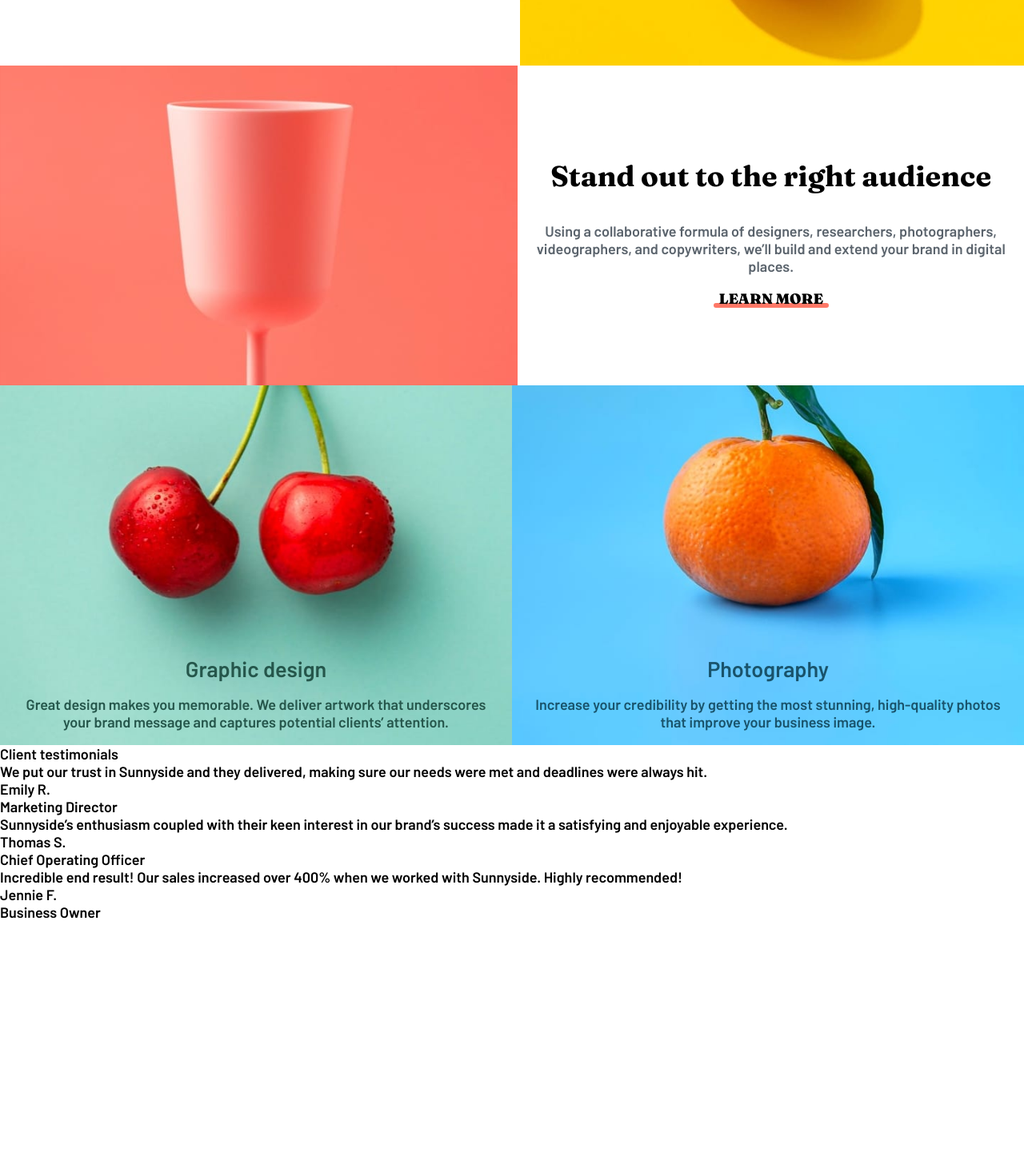
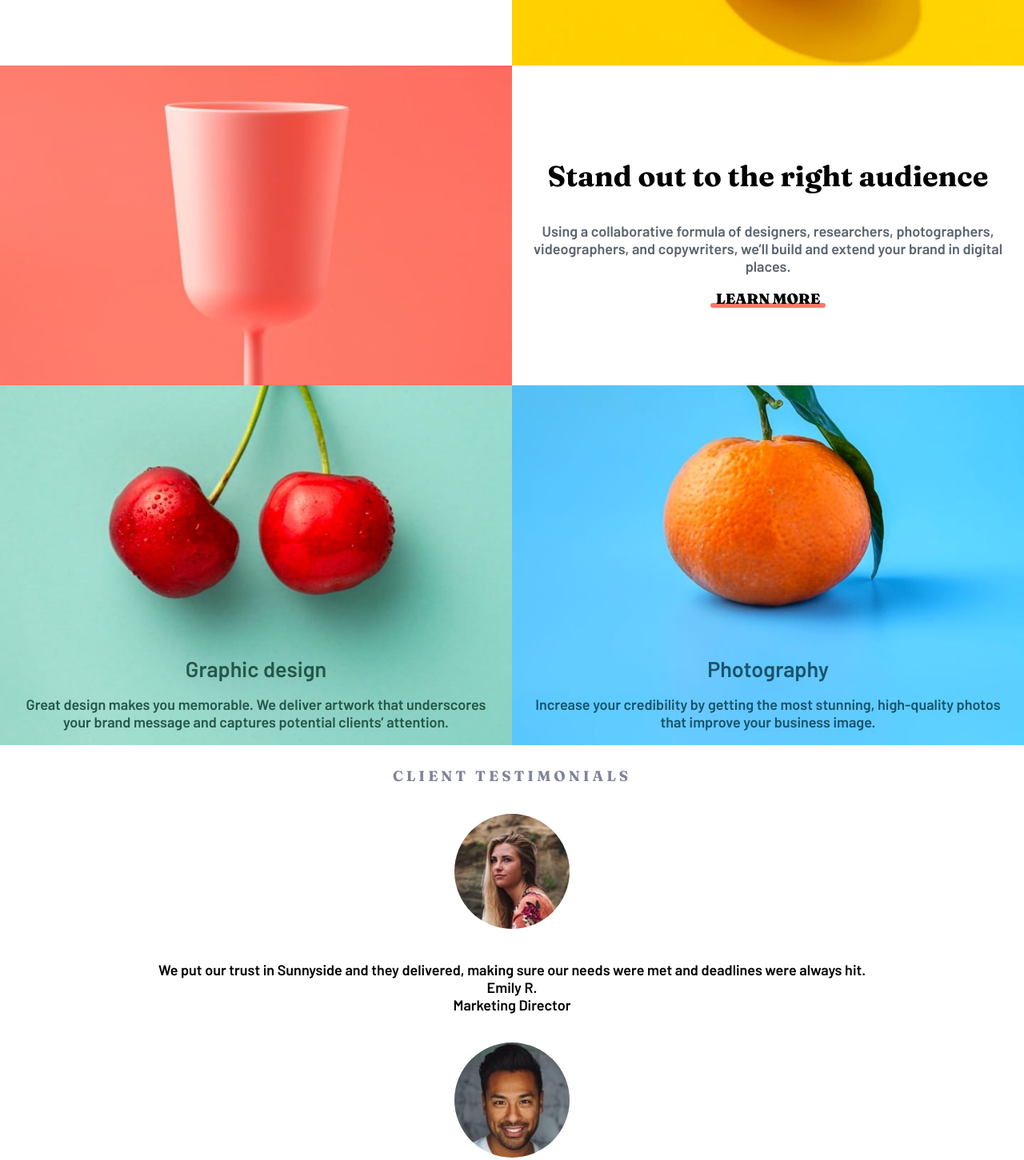
Before and after one commit to chimny/Sunnyside, a website built with Parcel: page src/index.html in a window 1280 px wide. Shown: the part 998-2449 px from the top of the page at 80% size. Before the commit the page ends 2150 px from the top, so only its background shows below. Built offline with nearby package versions, Linux system fonts and the light colour scheme; files whose address does not match are found by name.

Commit message:
working on testimonials section mobile

```diff
--- a/src/index.html
+++ b/src/index.html
@@ -105,9 +105,10 @@
             </section>
 
             <section class="testimonials">
-                <h4>Client testimonials</h4>
                 <div class="testimonialcontainer">
+                    <h4>Client testimonials</h4>
                     <div class="testimonial">
+                        <img src="./images/image-emily.jpg" alt="Emily" />
                         <p class="quote">
                             We put our trust in Sunnyside and they delivered,
                             making sure our needs were met and deadlines were
@@ -117,6 +118,7 @@
                         <p class="position">Marketing Director</p>
                     </div>
                     <div class="testimonial">
+                        <img src=".//images/image-thomas.jpg" alt="Thomas" />
                         <p class="quote">
                             Sunnyside’s enthusiasm coupled with their keen
                             interest in our brand’s success made it a satisfying
@@ -127,6 +129,7 @@
                     </div>
 
                     <div class="testimonial">
+                        <img src=".//images/image-jennie.jpg" alt="Jennie" />
                         <p class="quote">
                             Incredible end result! Our sales increased over 400%
                             when we worked with Sunnyside. Highly recommended!
--- a/src/scss/about.scss
+++ b/src/scss/about.scss
@@ -113,21 +113,14 @@
     }
 
     .contentBox {
-        flex-grow: 1;
-        align-items: center;
         display: flex;
         flex-direction: column;
         justify-content: center;
+        width: 100%;
     }
 
     .keypoints {
         display: flex;
-        flex-basis: 0;
-        flex: 1 1 0px;
-    }
-
-    .keypoints > * {
-        min-height: none;
     }
 
     .reversed {
@@ -135,9 +128,7 @@
     }
 
     .transformImage {
-        flex-grow: 1;
         background-image: url("../images/desktop/image-transform.jpg");
-        background-size: cover;
     }
 
     .standout {
--- a/src/scss/style.scss
+++ b/src/scss/style.scss
@@ -1,3 +1,4 @@
 @forward './general.scss';
 @forward './header_nav.scss';
 @forward './about.scss';
+@forward './testimonial.scss';
--- /dev/null
+++ b/src/scss/testimonial.scss
@@ -0,0 +1,17 @@
+@use './variables.scss'as v;
+
+.testimonialcontainer {
+    padding: 1.5rem 2rem;
+    text-align: center;
+
+    h4 {
+        text-transform: uppercase;
+        font-family: "Fraunces", serif;
+        color: v.$neutralDarkGrayishblue;
+        letter-spacing: 4px;
+    }
+    img {
+        border-radius: 50%;
+        margin: 2rem auto;
+    }
+}
```
Also changed, not shown: dist/image-emily.bb8ba5fd.jpg (added), dist/image-jennie.5cdc4875.jpg (added), dist/image-thomas.0c264e5c.jpg (added), dist/index.html, 4 other files.
